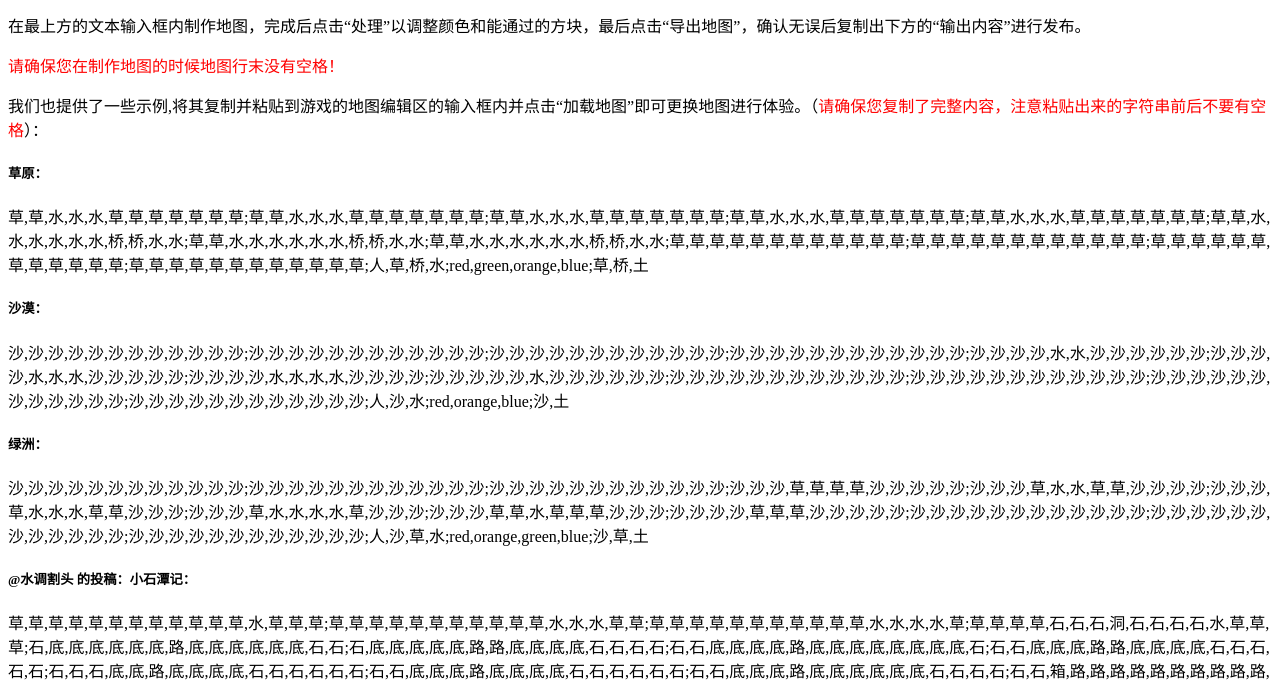
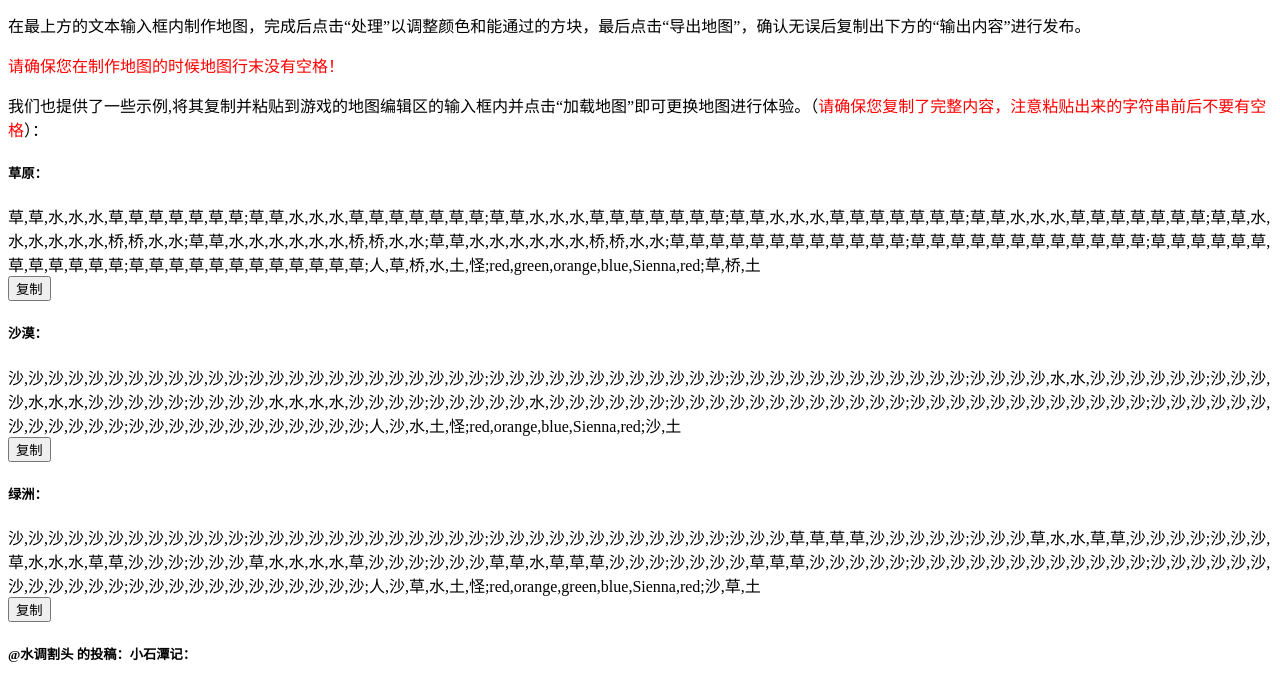
Before and after one commit to YubaC/WordGame, a plain HTML site: page explain.html in a window 1280 px wide. Shown: the part 116-798 px from the top of the page. Drawn offline with Linux system fonts and the light colour scheme.

Commit message:
为原预设地图的“土”添加颜色并添加一键复制功能

```diff
--- a/explain.html
+++ b/explain.html
@@ -23,20 +23,24 @@
         我们也提供了一些示例,将其复制并粘贴到游戏的地图编辑区的输入框内并点击“加载地图”即可更换地图进行体验。（<span style="color:red">请确保您复制了完整内容，注意粘贴出来的字符串前后不要有空格</span>）：
     </p>
     <h5>草原：</h5>
-    <p>
-        草,草,水,水,水,草,草,草,草,草,草,草;草,草,水,水,水,草,草,草,草,草,草,草;草,草,水,水,水,草,草,草,草,草,草,草;草,草,水,水,水,草,草,草,草,草,草,草;草,草,水,水,水,草,草,草,草,草,草,草;草,草,水,水,水,水,水,水,桥,桥,水,水;草,草,水,水,水,水,水,水,桥,桥,水,水;草,草,水,水,水,水,水,水,桥,桥,水,水;草,草,草,草,草,草,草,草,草,草,草,草;草,草,草,草,草,草,草,草,草,草,草,草;草,草,草,草,草,草,草,草,草,草,草,草;草,草,草,草,草,草,草,草,草,草,草,草;人,草,桥,水;red,green,orange,blue;草,桥,土
+    <p id="0">
+        草,草,水,水,水,草,草,草,草,草,草,草;草,草,水,水,水,草,草,草,草,草,草,草;草,草,水,水,水,草,草,草,草,草,草,草;草,草,水,水,水,草,草,草,草,草,草,草;草,草,水,水,水,草,草,草,草,草,草,草;草,草,水,水,水,水,水,水,桥,桥,水,水;草,草,水,水,水,水,水,水,桥,桥,水,水;草,草,水,水,水,水,水,水,桥,桥,水,水;草,草,草,草,草,草,草,草,草,草,草,草;草,草,草,草,草,草,草,草,草,草,草,草;草,草,草,草,草,草,草,草,草,草,草,草;草,草,草,草,草,草,草,草,草,草,草,草;人,草,桥,水,土,怪;red,green,orange,blue,Sienna,red;草,桥,土<br>
+        <input type="button" id="copy0" value="复制" onclick="copyText(this.id)" />
     </p>
     <h5>沙漠：</h5>
-    <p>
-        沙,沙,沙,沙,沙,沙,沙,沙,沙,沙,沙,沙;沙,沙,沙,沙,沙,沙,沙,沙,沙,沙,沙,沙;沙,沙,沙,沙,沙,沙,沙,沙,沙,沙,沙,沙;沙,沙,沙,沙,沙,沙,沙,沙,沙,沙,沙,沙;沙,沙,沙,沙,水,水,沙,沙,沙,沙,沙,沙;沙,沙,沙,沙,水,水,水,沙,沙,沙,沙,沙;沙,沙,沙,沙,水,水,水,水,沙,沙,沙,沙;沙,沙,沙,沙,沙,水,沙,沙,沙,沙,沙,沙;沙,沙,沙,沙,沙,沙,沙,沙,沙,沙,沙,沙;沙,沙,沙,沙,沙,沙,沙,沙,沙,沙,沙,沙;沙,沙,沙,沙,沙,沙,沙,沙,沙,沙,沙,沙;沙,沙,沙,沙,沙,沙,沙,沙,沙,沙,沙,沙;人,沙,水;red,orange,blue;沙,土
+    <p id="1">
+        沙,沙,沙,沙,沙,沙,沙,沙,沙,沙,沙,沙;沙,沙,沙,沙,沙,沙,沙,沙,沙,沙,沙,沙;沙,沙,沙,沙,沙,沙,沙,沙,沙,沙,沙,沙;沙,沙,沙,沙,沙,沙,沙,沙,沙,沙,沙,沙;沙,沙,沙,沙,水,水,沙,沙,沙,沙,沙,沙;沙,沙,沙,沙,水,水,水,沙,沙,沙,沙,沙;沙,沙,沙,沙,水,水,水,水,沙,沙,沙,沙;沙,沙,沙,沙,沙,水,沙,沙,沙,沙,沙,沙;沙,沙,沙,沙,沙,沙,沙,沙,沙,沙,沙,沙;沙,沙,沙,沙,沙,沙,沙,沙,沙,沙,沙,沙;沙,沙,沙,沙,沙,沙,沙,沙,沙,沙,沙,沙;沙,沙,沙,沙,沙,沙,沙,沙,沙,沙,沙,沙;人,沙,水,土,怪;red,orange,blue,Sienna,red;沙,土<br>
+        <input type="button" id="copy1" value="复制" onclick="copyText(this.id)" />
     </p>
     <h5>绿洲：</h5>
-    <p>
-        沙,沙,沙,沙,沙,沙,沙,沙,沙,沙,沙,沙;沙,沙,沙,沙,沙,沙,沙,沙,沙,沙,沙,沙;沙,沙,沙,沙,沙,沙,沙,沙,沙,沙,沙,沙;沙,沙,沙,草,草,草,草,沙,沙,沙,沙,沙;沙,沙,沙,草,水,水,草,草,沙,沙,沙,沙;沙,沙,沙,草,水,水,水,草,草,沙,沙,沙;沙,沙,沙,草,水,水,水,水,草,沙,沙,沙;沙,沙,沙,草,草,水,草,草,草,沙,沙,沙;沙,沙,沙,沙,草,草,草,沙,沙,沙,沙,沙;沙,沙,沙,沙,沙,沙,沙,沙,沙,沙,沙,沙;沙,沙,沙,沙,沙,沙,沙,沙,沙,沙,沙,沙;沙,沙,沙,沙,沙,沙,沙,沙,沙,沙,沙,沙;人,沙,草,水;red,orange,green,blue;沙,草,土
+    <p id="2">
+        沙,沙,沙,沙,沙,沙,沙,沙,沙,沙,沙,沙;沙,沙,沙,沙,沙,沙,沙,沙,沙,沙,沙,沙;沙,沙,沙,沙,沙,沙,沙,沙,沙,沙,沙,沙;沙,沙,沙,草,草,草,草,沙,沙,沙,沙,沙;沙,沙,沙,草,水,水,草,草,沙,沙,沙,沙;沙,沙,沙,草,水,水,水,草,草,沙,沙,沙;沙,沙,沙,草,水,水,水,水,草,沙,沙,沙;沙,沙,沙,草,草,水,草,草,草,沙,沙,沙;沙,沙,沙,沙,草,草,草,沙,沙,沙,沙,沙;沙,沙,沙,沙,沙,沙,沙,沙,沙,沙,沙,沙;沙,沙,沙,沙,沙,沙,沙,沙,沙,沙,沙,沙;沙,沙,沙,沙,沙,沙,沙,沙,沙,沙,沙,沙;人,沙,草,水,土,怪;red,orange,green,blue,Sienna,red;沙,草,土<br>
+        <input type="button" id="copy2" value="复制" onclick="copyText(this.id)" />
     </p>
     <h5>@水调割头 的投稿：小石潭记：</h5>
-    <p>
-        草,草,草,草,草,草,草,草,草,草,草,草,水,草,草,草;草,草,草,草,草,草,草,草,草,草,草,水,水,水,草,草;草,草,草,草,草,草,草,草,草,草,草,水,水,水,水,草;草,草,草,草,石,石,石,洞,石,石,石,石,水,草,草,草;石,底,底,底,底,底,底,路,底,底,底,底,底,底,石,石;石,底,底,底,底,底,路,路,底,底,底,底,石,石,石,石;石,石,底,底,底,底,路,底,底,底,底,底,底,底,底,石;石,石,底,底,底,路,路,底,底,底,底,石,石,石,石,石;石,石,石,底,底,路,底,底,底,底,石,石,石,石,石,石;石,石,底,底,底,路,底,底,底,底,石,石,石,石,石,石;石,石,底,底,底,路,底,底,底,底,底,底,石,石,石,石;石,石,箱,路,路,路,路,路,路,路,路,路,路,路,路,洞;人,草,水,石,洞,底,路,箱;red,#ADFF2F,blue,#006400,#696969,#6B8E23,#808000,#FF8C00;草,洞,路,土
+    <p id="3">
+        草,草,草,草,草,草,草,草,草,草,草,草,水,草,草,草;草,草,草,草,草,草,草,草,草,草,草,水,水,水,草,草;草,草,草,草,草,草,草,草,草,草,草,水,水,水,水,草;草,草,草,草,石,石,石,洞,石,石,石,石,水,草,草,草;石,底,底,底,底,底,底,路,底,底,底,底,底,底,石,石;石,底,底,底,底,底,路,路,底,底,底,底,石,石,石,石;石,石,底,底,底,底,路,底,底,底,底,底,底,底,底,石;石,石,底,底,底,路,路,底,底,底,底,石,石,石,石,石;石,石,石,底,底,路,底,底,底,底,石,石,石,石,石,石;石,石,底,底,底,路,底,底,底,底,石,石,石,石,石,石;石,石,底,底,底,路,底,底,底,底,底,底,石,石,石,石;石,石,箱,路,路,路,路,路,路,路,路,路,路,路,路,洞;人,草,水,石,洞,底,路,箱,土,怪;red,#ADFF2F,blue,#006400,#696969,#6B8E23,#808000,#FF8C00,Sienna,red;草,洞,路,土<br>
+        <input type="button" id="copy3" value="复制" onclick="copyText(this.id)" />
     </p>
     <p>
         我们也欢迎您将您的地图与我们进行分享！优秀地图将会被我们加入这里的示例中。
@@ -44,6 +48,20 @@
     <p>
         <a href="https://www.w3school.com.cn/tags/html_ref_colornames.asp">参考颜色</a>
     </p>
+    <script>
+        function copyText(id) {
+            s = document.getElementById(id).parentElement.id;
+            var Url2 = document.getElementById(s).innerText;
+            var oInput = document.createElement('input');
+            oInput.value = Url2;
+            document.body.appendChild(oInput);
+            oInput.select();
+            document.execCommand("Copy");
+            oInput.className = 'oInput';
+            oInput.style.display = 'none';
+            alert('复制成功');
+        }
+    </script>
 </body>
 
 </html>
```
Also changed, not shown: index.html (+2 -2 lines).
